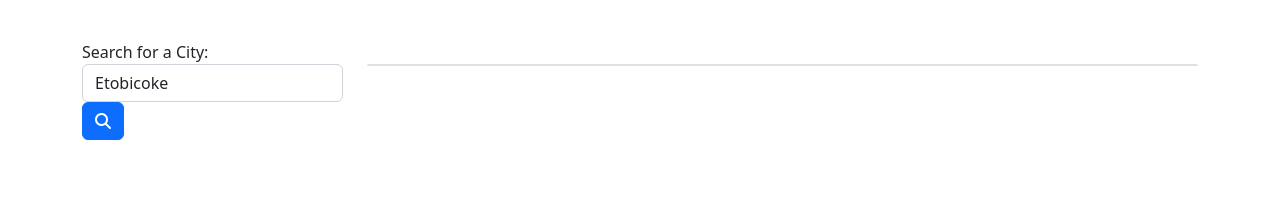
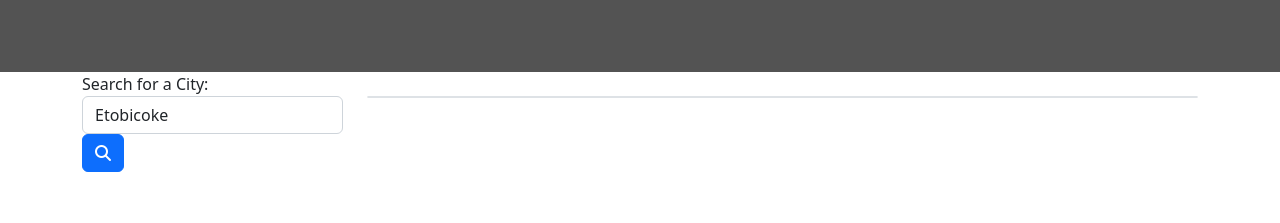
Before and after one commit to mtaylo1/Weather-Dashboard, a plain HTML site: page index.html in a window 1280 px wide. Drawn offline with nearby package versions, Linux system fonts and the light colour scheme; no server answers.

Commit message:
troubleshooting

```diff
--- a/assets/css/style.css
+++ b/assets/css/style.css
@@ -14,7 +14,7 @@
     }
 
     .jumbotron {
-      padding: 1rem;
+      padding: 2rem;
       border-radius: 0;
   }
 
@@ -52,6 +52,14 @@ footer {
       color: white;
       padding: 15px;
     }
+
+#header{
+      background-size: cover;
+      background-position-y: 40%;
+      color:white;
+      background-color:rgb(83, 83, 83);
+      position:relative !important;
+  }
 
 #header h1{
       font-size: 400%;
```
